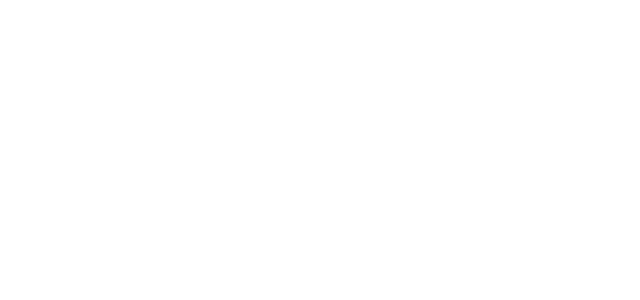
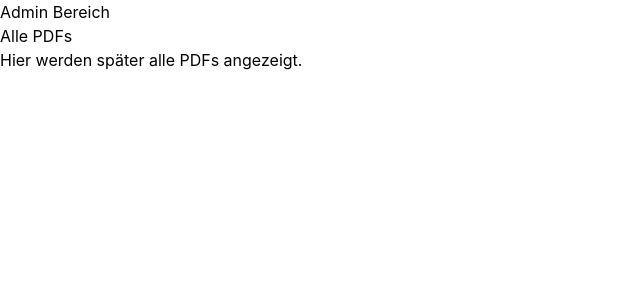
Before and after one commit to EdoSha20/Edona-2, a SvelteKit app: page /admin in a window 1280 px wide. Shown: the top 300 px of the page, without its empty margins (0-640 px from the left). Built offline with nearby package versions, Linux system fonts and the light colour scheme.

Commit message:
create admin page layout

```diff
--- a/src/routes/admin/+page.svelte
+++ b/src/routes/admin/+page.svelte
@@ -0,0 +1,5 @@
+<h1>Admin Bereich</h1>
+
+<h2>Alle PDFs</h2>
+
+<p>Hier werden später alle PDFs angezeigt.</p>
```
